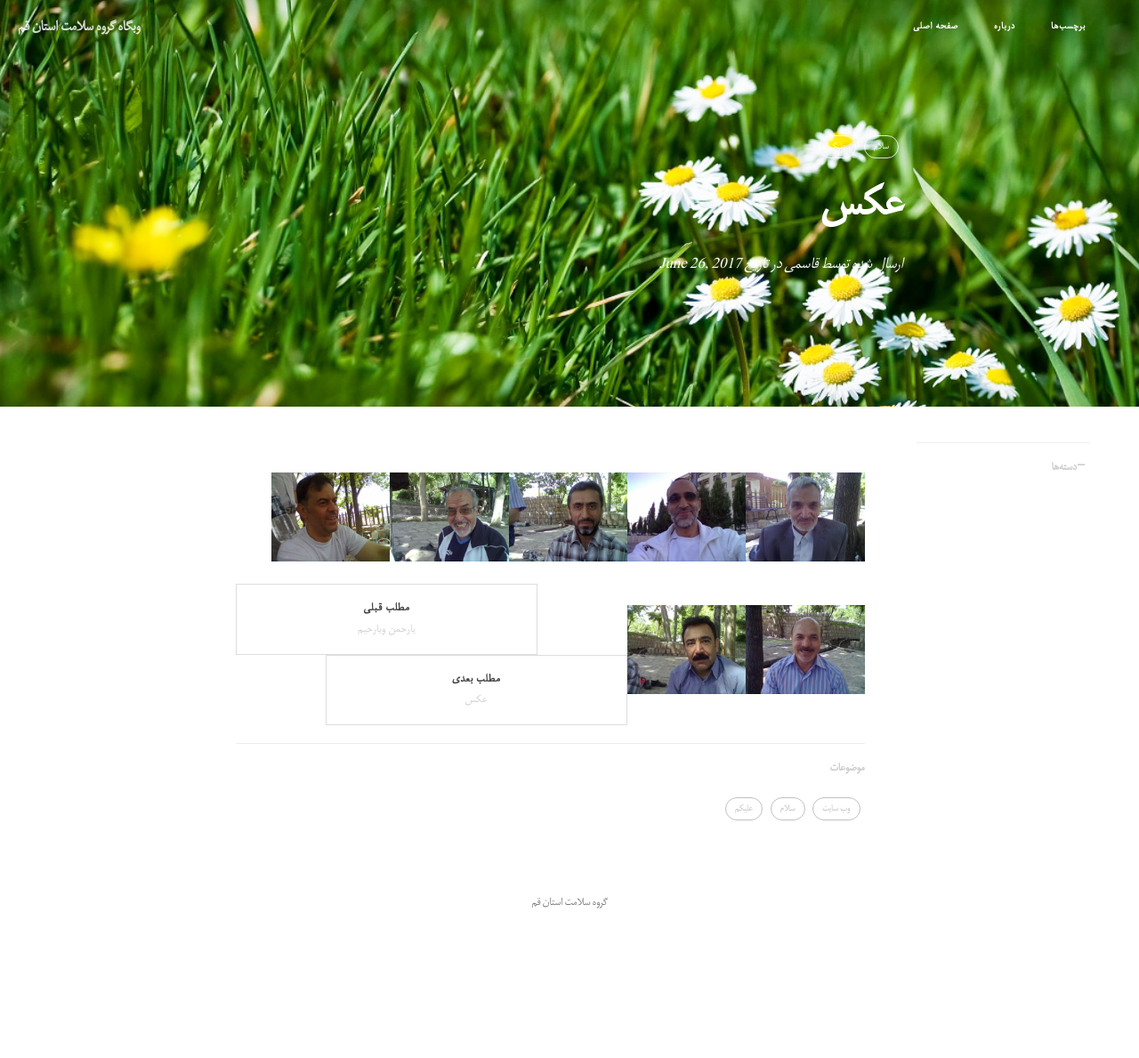
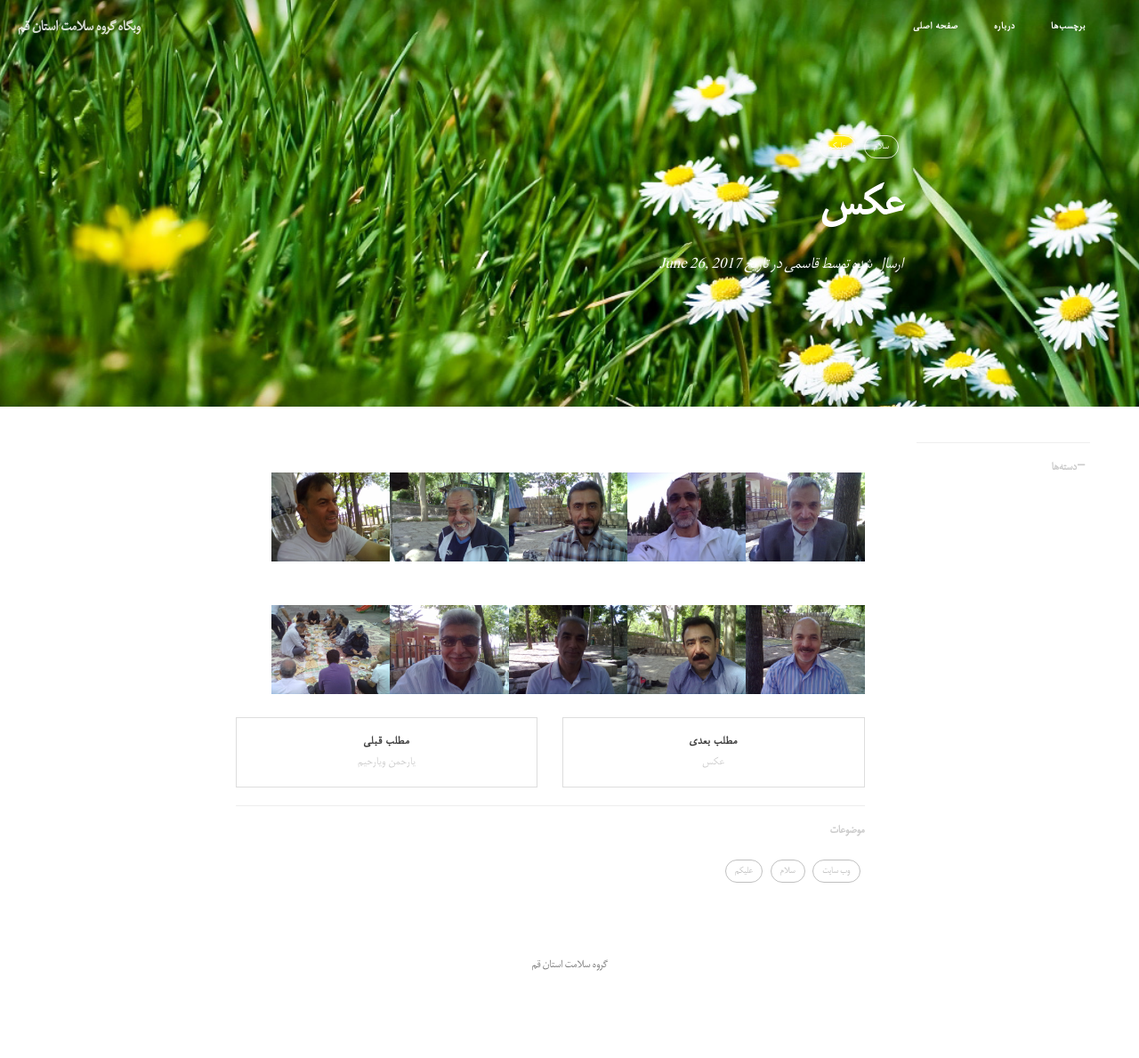
Before and after one commit to grouh-salamat/grouh-salamat.github.io, a Jekyll site: the page built from _posts/2017-06-29-p22.markdown, in a window 1280 px wide. Shown: the whole page at 89% size. Built offline with Jekyll 4.4.1, drawn with Linux system fonts in a browser that asks for light colours; comment, search, counter and statistics services are not loaded; before the commit the page ends 1119 px from its top, so only the background shows below that.

Commit message:
Update 2017-06-29-p22.markdown

```diff
--- a/_posts/2017-06-29-p22.markdown
+++ b/_posts/2017-06-29-p22.markdown
@@ -17,3 +17,6 @@ tags:
 <img style="float: right;width=100px;height:100px" src="https://github.com/grouh-salamat/grouh-salamat.github.io/raw/master/img/6.jpg">
 <img style="float: right;width=100px;height:100px" src="https://github.com/grouh-salamat/grouh-salamat.github.io/raw/master/img/7.jpg">
 <img style="float: right;width=100px;height:100px" src="https://github.com/grouh-salamat/grouh-salamat.github.io/raw/master/img/9.jpg">
+<img style="float: right;width=100px;height:100px" src="https://github.com/grouh-salamat/grouh-salamat.github.io/raw/master/img/3.jpg">
+<img style="float: right;width=100px;height:100px" src="https://github.com/grouh-salamat/grouh-salamat.github.io/raw/master/img/1.jpg">
+<img style="float: right;width=100px;height:100px" src="https://github.com/grouh-salamat/grouh-salamat.github.io/raw/master/img/5.jpg">
```
